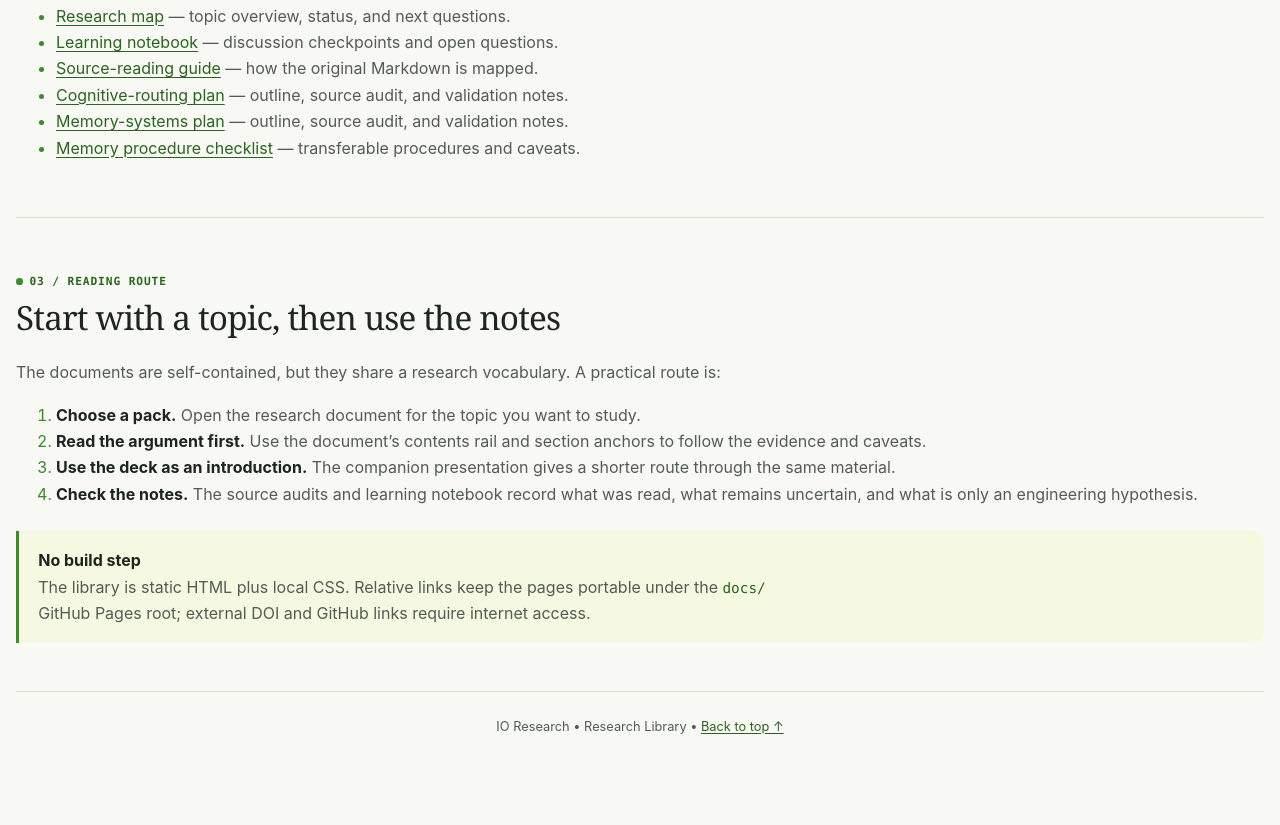
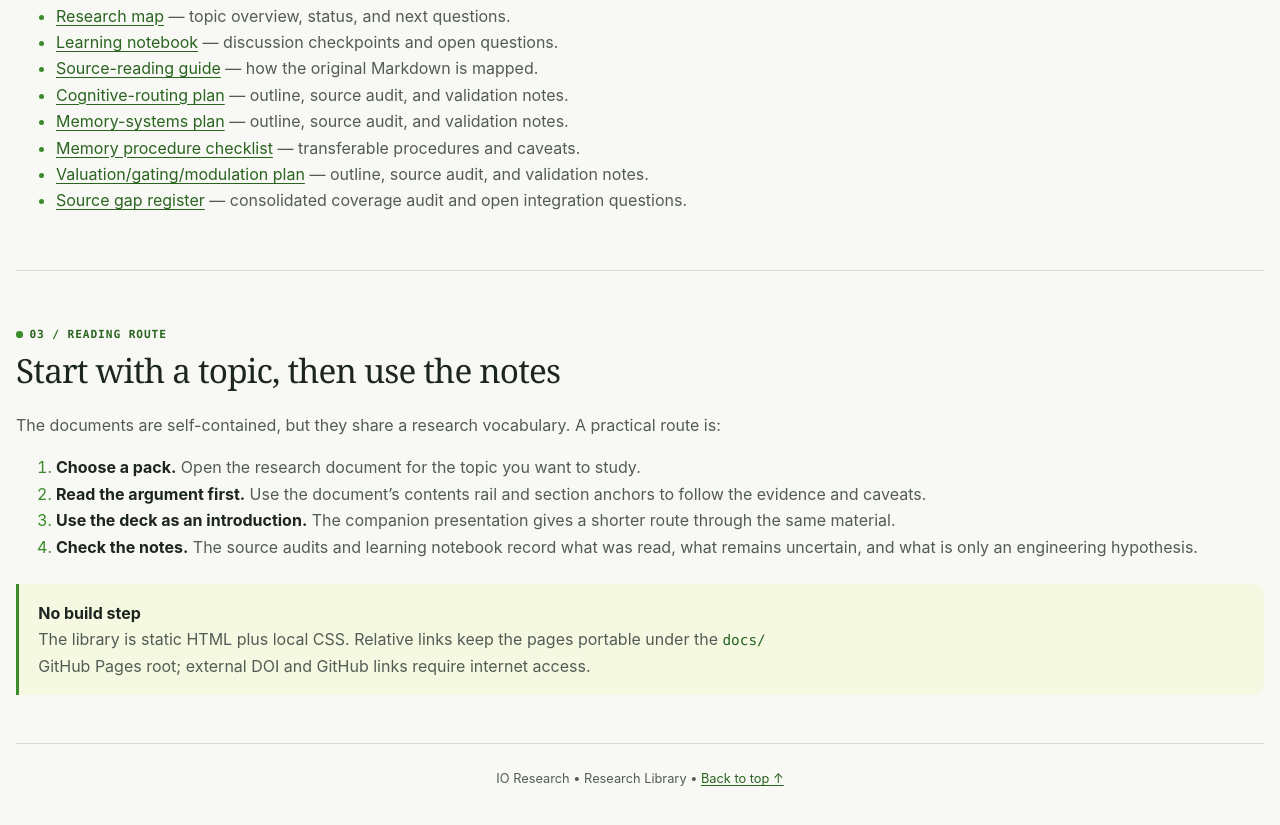
Before and after one commit to duiliocirino/io, a plain HTML site: page docs/index.html in a window 1280 px wide. Shown: the part 1533-2358 px from the top of the page. Before the commit the page ends 2321 px from the top, so only its background shows below. Drawn offline with Linux system fonts and the light colour scheme.

Commit message:
Add source gap register and coverage audit

```diff
--- a/docs/index.html
+++ b/docs/index.html
@@ -89,6 +89,8 @@
           <li><a href="https://github.com/duiliocirino/io/blob/main/docs/notes/cognitive-routing-plan.md">Cognitive-routing plan</a> — outline, source audit, and validation notes.</li>
           <li><a href="https://github.com/duiliocirino/io/blob/main/docs/notes/memory-systems-plan.md">Memory-systems plan</a> — outline, source audit, and validation notes.</li>
           <li><a href="https://github.com/duiliocirino/io/blob/main/docs/notes/memory-procedure-checklist.md">Memory procedure checklist</a> — transferable procedures and caveats.</li>
+          <li><a href="https://github.com/duiliocirino/io/blob/main/docs/notes/valuation-gating-modulation-plan.md">Valuation/gating/modulation plan</a> — outline, source audit, and validation notes.</li>
+          <li><a href="https://github.com/duiliocirino/io/blob/main/docs/notes/source-gap-register.md">Source gap register</a> — consolidated coverage audit and open integration questions.</li>
         </ul>
       </section>
 
```
Also changed, not shown: 5 other files.
